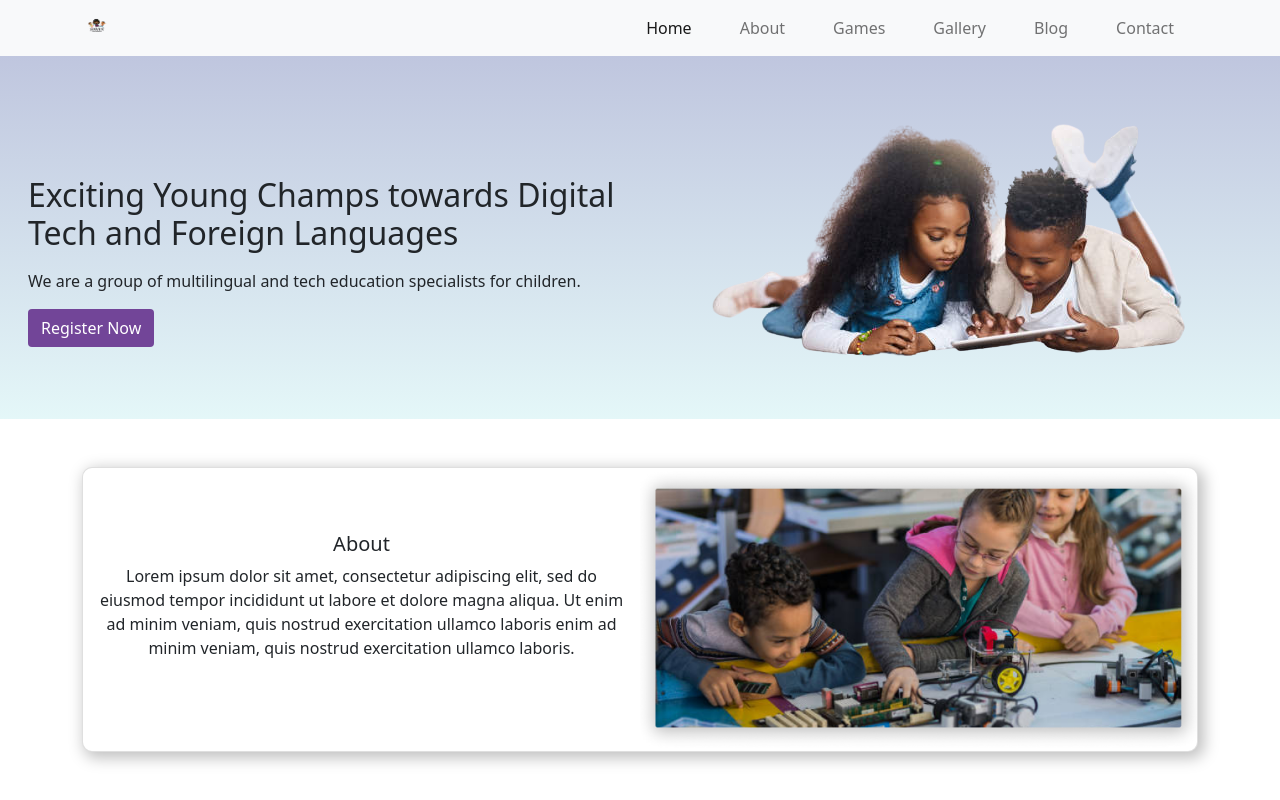
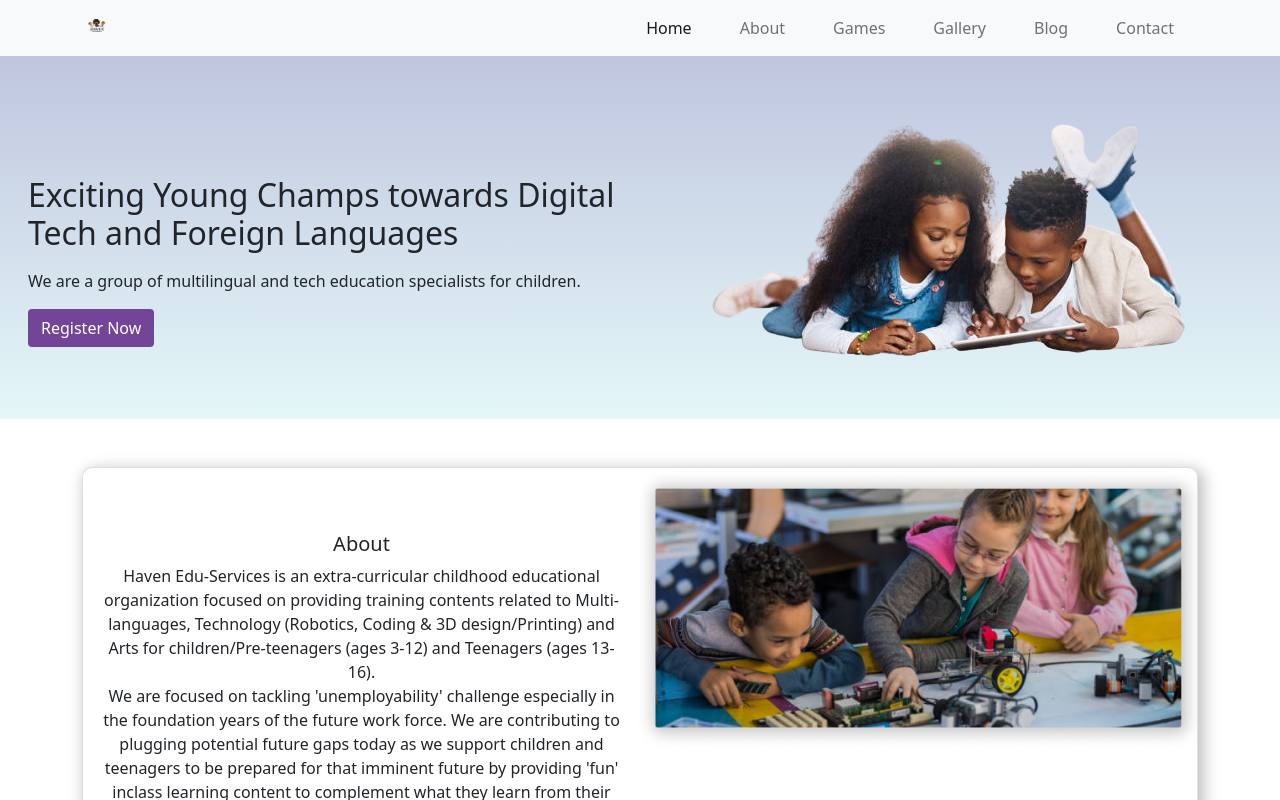
Before and after one commit to innkeeper-work/Haven-Edu-Services, a React (Create React App) app: page /about in a window 1280 px wide. Shown: the top 800 px of the page. Built offline with nearby package versions, Linux system fonts and the light colour scheme.

Commit message:
updated About

```diff
--- a/src/pages/About.js
+++ b/src/pages/About.js
@@ -37,10 +37,17 @@ const AboutSection = () => {
             <div className="card-body text-center my-lg-5">
               <h5 className="card-title">About</h5>
               <p className="card-text">
-                Lorem ipsum dolor sit amet, consectetur adipiscing elit, sed do
-                eiusmod tempor incididunt ut labore et dolore magna aliqua. Ut
-                enim ad minim veniam, quis nostrud exercitation ullamco laboris
-                enim ad minim veniam, quis nostrud exercitation ullamco laboris.
+                Haven Edu-Services is an extra-curricular childhood educational
+                organization focused on providing training contents related to
+                Multi-languages, Technology (Robotics, Coding & 3D
+                design/Printing) and Arts for children/Pre-teenagers (ages 3-12)
+                and Teenagers (ages 13-16).<br/> We are focused on tackling
+                'unemployability' challenge especially in the foundation years
+                of the future work force. We are contributing to plugging
+                potential future gaps today as we support children and teenagers
+                to be prepared for that imminent future by providing 'fun'
+                inclass learning content to complement what they learn from
+                their traditional schooling.
               </p>
             </div>
           </div>
```
